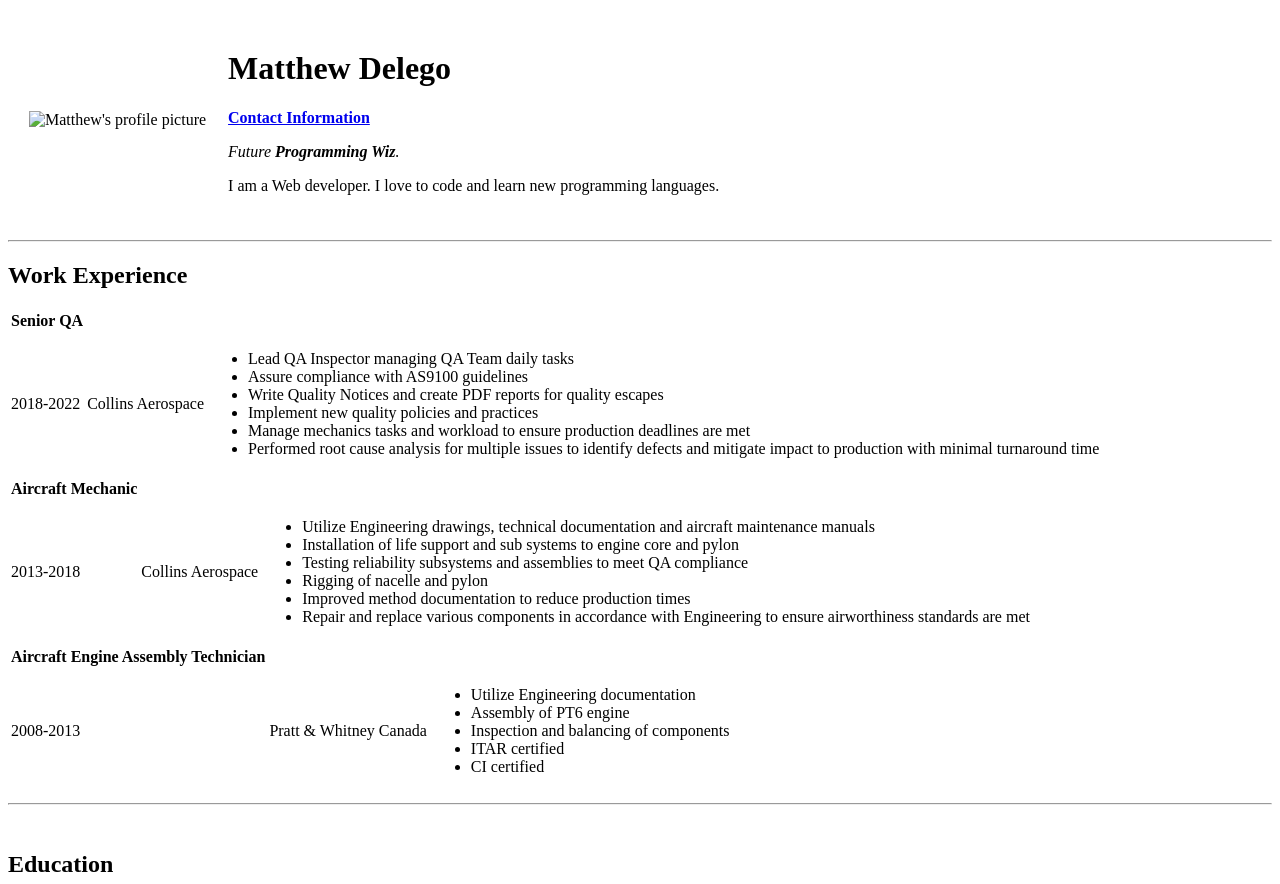
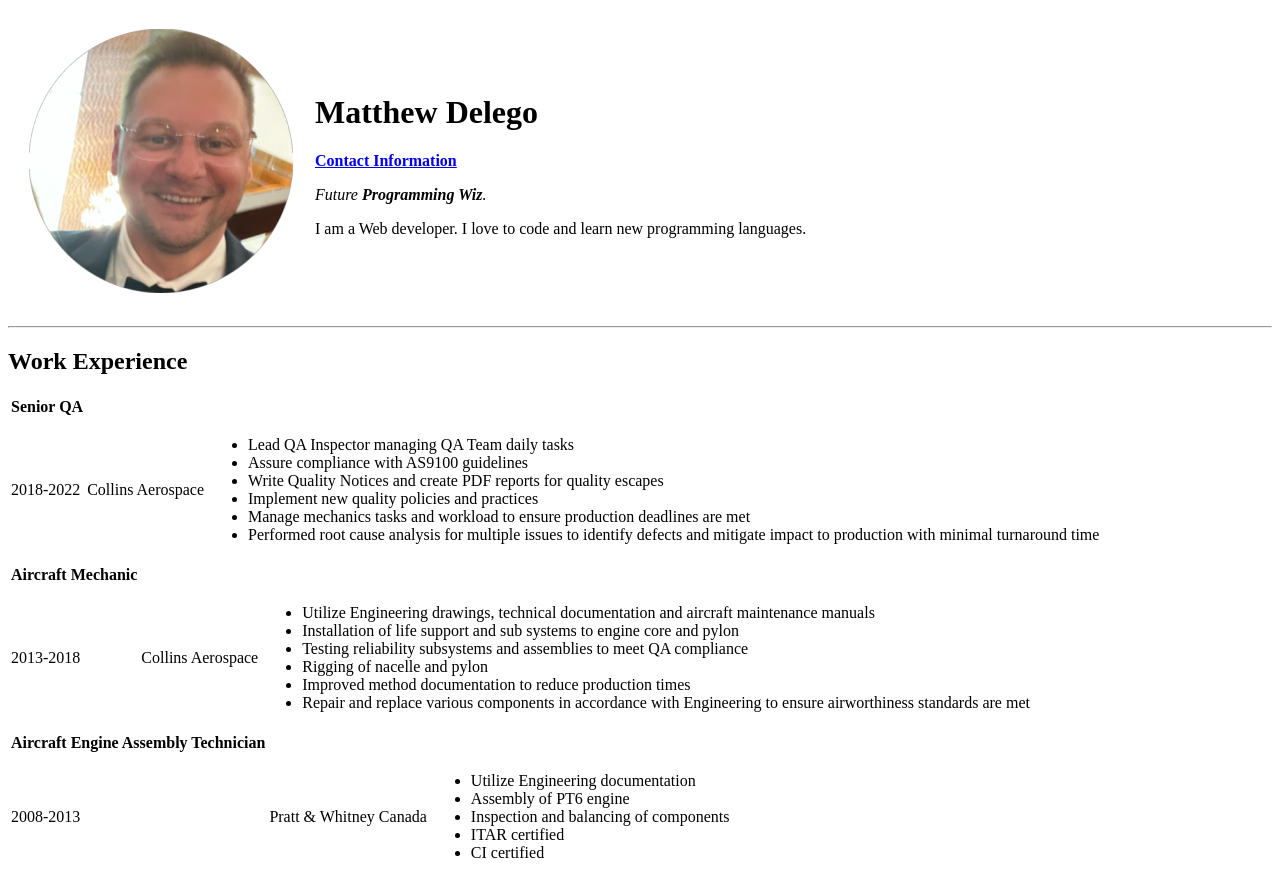
Before and after one commit to MatthewDelego/cv, a plain HTML site: page index.html in a window 1280 px wide. Shown: the top 884 px of the page. Drawn offline with Linux system fonts and the light colour scheme; the site is published under a folder, as on GitHub Pages, so addresses that start at the root find nothing.

Commit message:
Update index.html

```diff
--- a/index.html
+++ b/index.html
@@ -11,7 +11,7 @@
 <body>
     <table cellspacing="20">
         <tr>
-            <td><img src="/images/image.png"
+            <td><img src="images/image.png"
                     alt="Matthew's profile picture"></td>
             <td>
                 <h1>Matthew Delego</h1>
```
